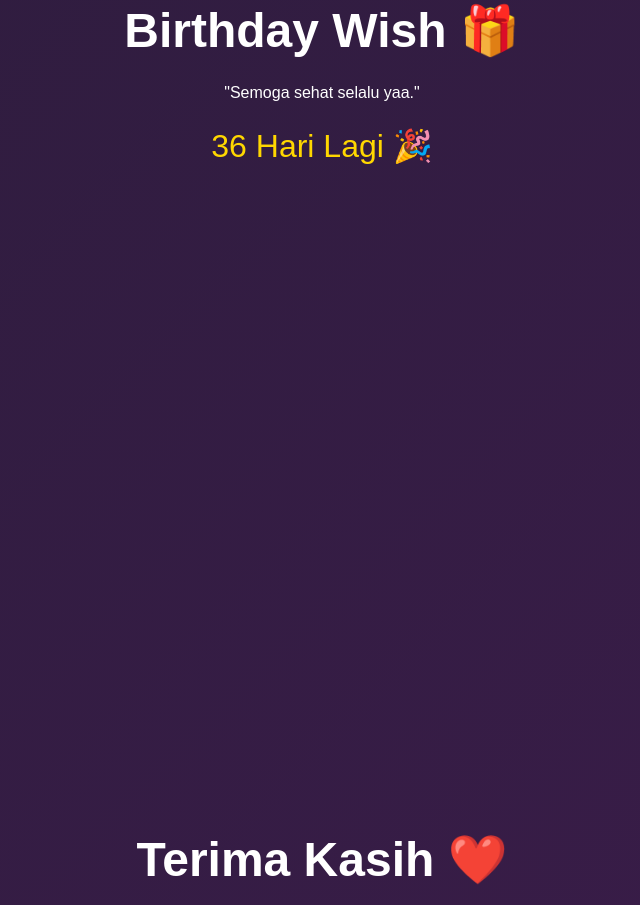
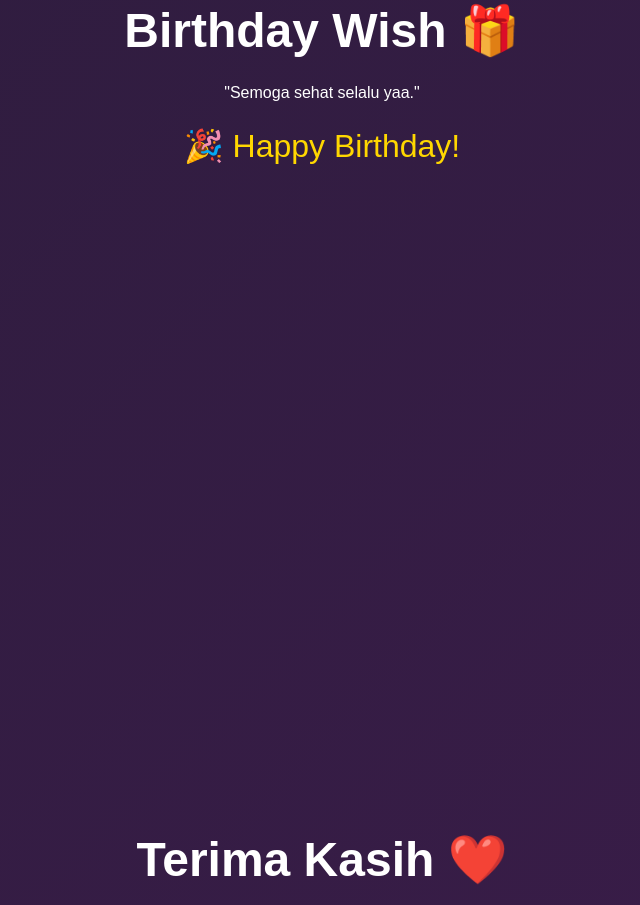
Before and after one commit to dianrusdiana1708-ux/ulangtahunaura12, a plain HTML site: page index.html in a window 1280 px wide. Shown: the part 3516-4421 px from the top of the page, without its empty margins (318-958 px from the left). Drawn offline with Linux system fonts and the light colour scheme.

Commit message:
Update index.html

```diff
--- a/index.html
+++ b/index.html
@@ -168,7 +168,7 @@ function scrollToSection(id){
 }
 
 // Countdown ke ulang tahun
-const targetDate = new Date("July 20, 2026 00:00:00").getTime();
+const targetDate = new Date("June 12, 2026 00:00:00").getTime();
 
 const x = setInterval(function(){
     let now = new Date().getTime();
```
